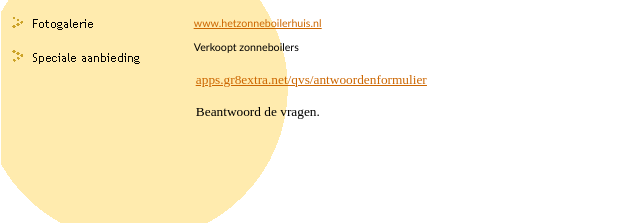
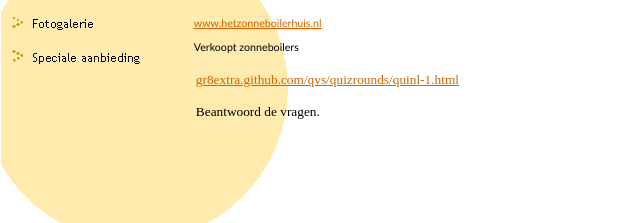
Before and after one commit to discant/qvs, a plain HTML site: page quizrounds/quiz-1/QVS_bestanden/Page972.htm in a window 1280 px wide. Shown: the part 224-447 px from the top of the page, 0-640 px from the left. Drawn offline with Linux system fonts and the light colour scheme.

Commit message:
URL update
Making the URL to the questions correct.

```diff
--- a/quizrounds/quiz-1/QVS_bestanden/Page972.htm
+++ b/quizrounds/quiz-1/QVS_bestanden/Page972.htm
@@ -2288,8 +2288,8 @@ left:192px;top:292px;width:556px;height:56px'>
   <div v:shape="_x0000_s2508" style='padding:2.88pt 2.88pt 2.88pt 2.88pt'
   class=shape>
   <p class=MsoNormal><a
-  href="http://apps.gr8extra.net/qvs/antwoordenformulier"><span
-  lang=en-GB style='text-decoration:underline;language:en-GB'>apps.gr8extra.net/qvs/antwoordenformulier</span></a></p>
+  href="http://gr8extra.github.com/qvs/quizrounds/quinl-1.html"><span
+  lang=en-GB style='text-decoration:underline;language:en-GB'>gr8extra.github.com/qvs/quizrounds/quinl-1.html</span></a></p>
   <p class=MsoNormal><span lang=en-GB style='language:en-GB'>&nbsp;</span></p>
   <p class=MsoNormal><span lang=en-GB style='language:en-GB'>Beantwoord de vragen.</span></p>
   </div>
```
